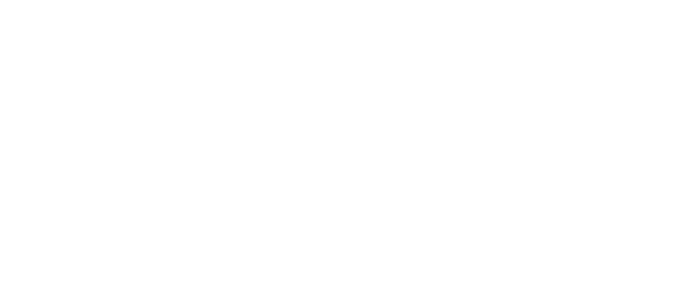
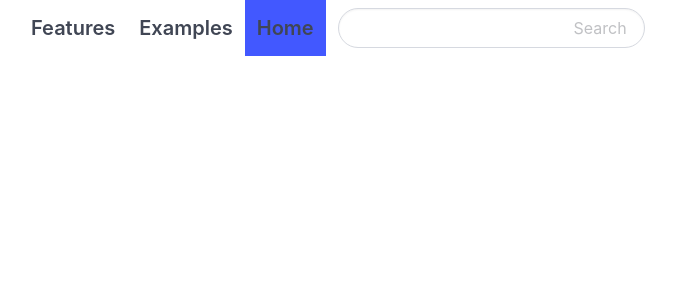
Before and after one commit to samertaha/content-manager-app, a Next.js app: page /about in a window 1280 px wide. Shown: the top 300 px of the page, without its empty margins (332-1008 px from the left). Built offline with nearby package versions, Linux system fonts and the light colour scheme.

Commit message:
added layout component

```diff
--- /dev/null
+++ b/components/Layout.js
@@ -0,0 +1,12 @@
+import Navbar from "./Navbar";
+
+const Layout = ({ children }) => {
+  return (
+    <>
+      <Navbar />
+      {children}
+    </>
+  );
+};
+
+export default Layout;
--- a/pages/about.js
+++ b/pages/about.js
@@ -1,5 +1,11 @@
+import Layout from "@/components/Layout";
+
 function About() {
-  return <h1>about</h1>;
+  return (
+    <Layout>
+      <h1>I am about page</h1>
+    </Layout>
+  );
 }
 
 export default About;
```
Also changed, not shown: pages/index.js (+3 -4 lines).
